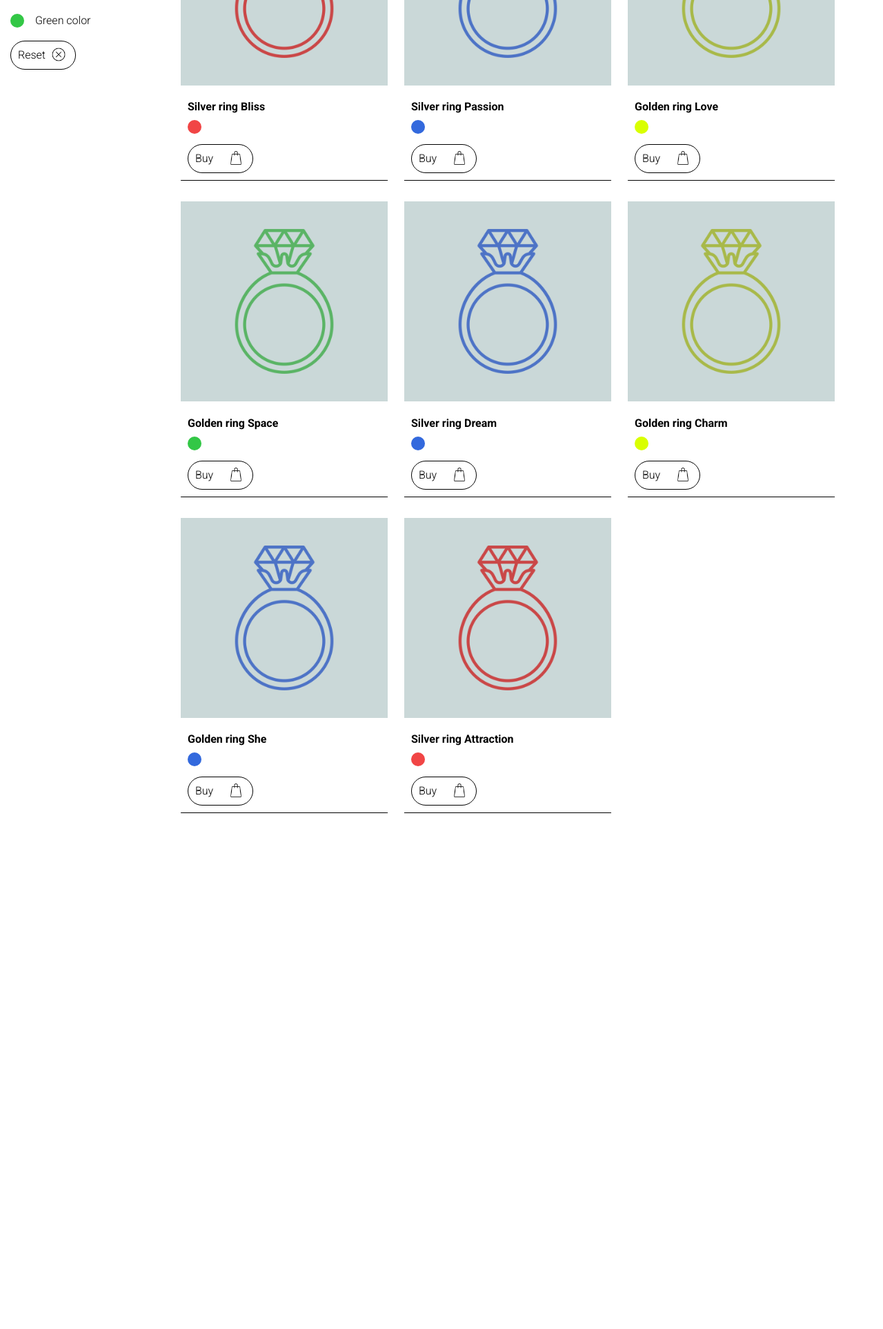
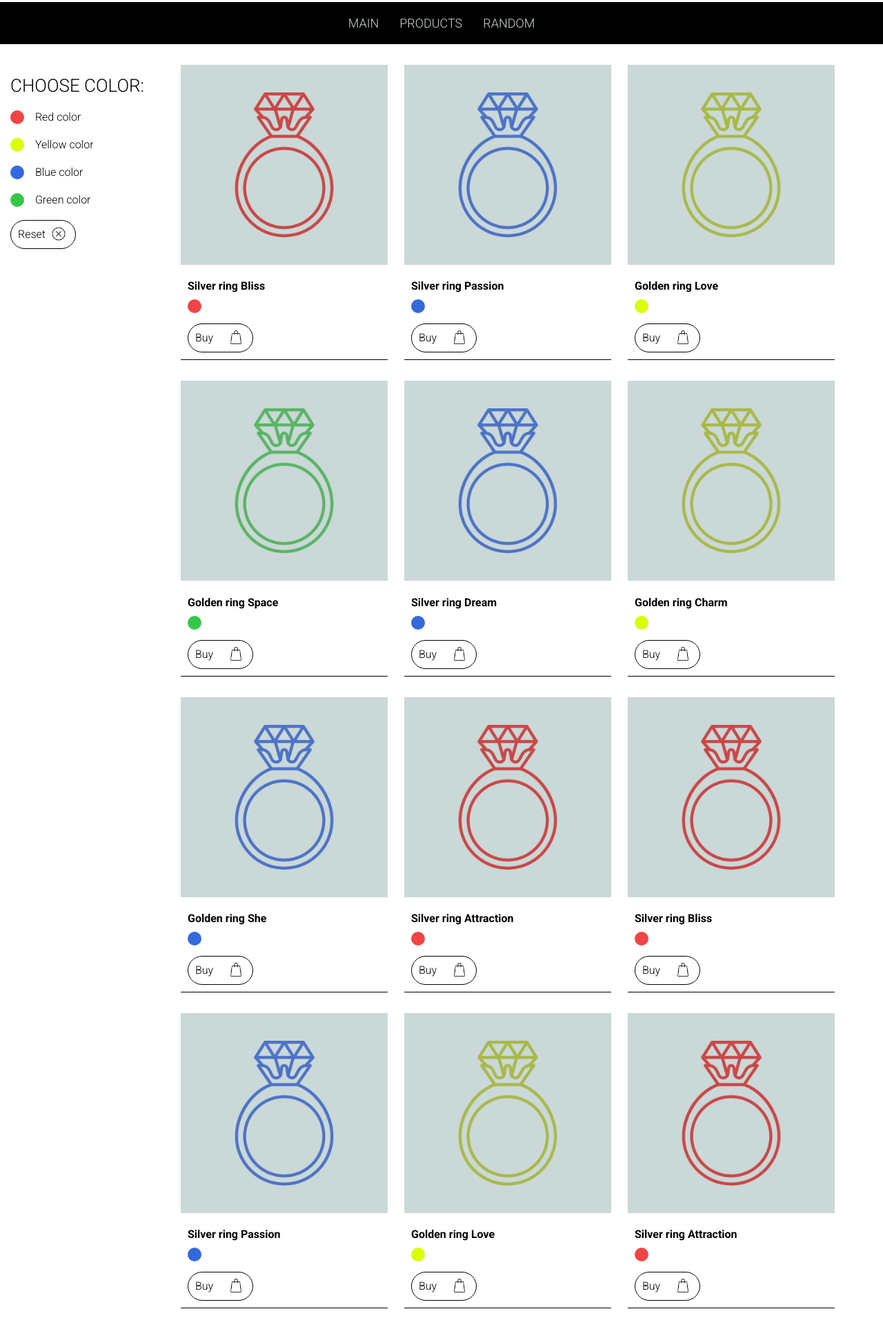
Before and after one commit to anton84des/plp, a website: page index.html in a window 1280 px wide. Shown: the part 196-2123 px from the top of the page at 69% size. Before the commit the page ends 1405 px from the top, so only its background shows below. Drawn offline with nearby package versions, Linux system fonts and the light colour scheme; files that its build step writes are made by us from their sources; files whose address does not match are found by name.

Commit message:
ticket-9-4-header-and-footer
created header

```diff
--- a/index.html
+++ b/index.html
@@ -8,10 +8,25 @@
     <link rel="stylesheet" href="css/global.css">
     <script defer src="js/jquery-3.6.0.min.js"></script>
     <script defer src="js/index-jq.js"></script>
+    <script defer src="js/sticky-header.js"></script>
     <title>Product listing page</title>
 </head>
 
 <body>
+    <div class="header">
+        <div class="header-logo">
+            <a href="#">
+                <img class="header-logo-img" src="./img/logo.png" alt="Logo">
+            </a>
+        </div>
+        <div class="header-menu">
+            <div class="container">
+                <a href="#" class="header-menu-item">Main</a>
+                <a href="index.html" class="header-menu-item">Products</a>
+                <a href="#" class="header-menu-item">Random</a>
+            </div>
+        </div>
+    </div>
     <div class="container">
         <div class="filter">
             <h3 class="filter-heading">Choose color:</h3>
@@ -167,9 +182,71 @@
                     </div>
                 </div>
             </div>
-
+            <div class="products-item">
+                <div class="products-item-img-box">
+                    <a href="pdp.html">
+                        <img class="products-item-img" src="./img/red-diamond-ring.png" alt="product pict">
+                    </a>
+                </div>
+                <div class="products-info">
+                    <h4 class="name">Silver ring Bliss</h4>
+                    <div class="products-info-color">
+                        <div class="products-info-color-item products-info-color-red" data-color="red"></div>
+                    </div>
+                    <div class="button-buy">
+                        <a class="button-buy-link" href="checkout.html">Buy</a>
+                    </div>
+                </div>
+            </div>
+            <div class="products-item">
+                <div class="products-item-img-box">
+                    <a href="pdp.html">
+                        <img class="products-item-img" src="./img/blue-diamond-ring.png" alt="product pict">
+                    </a>
+                </div>
+                <div class="products-info">
+                    <h4 class="name">Silver ring Passion</h4>
+                    <div class="products-info-color">
+                        <div class="products-info-color-item products-info-color-blue" data-color="blue"></div>
+                    </div>
+                    <div class="button-buy">
+                        <a class="button-buy-link" href="checkout.html">Buy</a>
+                    </div>
+                </div>
+            </div>
+            <div class="products-item">
+                <div class="products-item-img-box">
+                    <a href="pdp.html">
+                        <img class="products-item-img" src="./img/yellow-diamond-ring.png" alt="product pict">
+                    </a>
+                </div>
+                <div class="products-info">
+                    <h4 class="name">Golden ring Love</h4>
+                    <div class="products-info-color">
+                        <div class="products-info-color-item products-info-color-yellow" data-color="yellow"></div>
+                    </div>
+                    <div class="button-buy">
+                        <a class="button-buy-link" href="checkout.html">Buy</a>
+                    </div>
+                </div>
+            </div>
+            <div class="products-item">
+                <div class="products-item-img-box">
+                    <a href="pdp.html">
+                        <img class="products-item-img" src="./img/red-diamond-ring.png" alt="product pict">
+                    </a>
+                </div>
+                <div class="products-info">
+                    <h4 class="name">Silver ring Attraction</h4>
+                    <div class="products-info-color">
+                        <div class="products-info-color-item products-info-color-red" data-color="red"></div>
+                    </div>
+                    <div class="button-buy">
+                        <a class="button-buy-link" href="checkout.html">Buy</a>
+                    </div>
+                </div>
+            </div>
         </div>
-
     </div>
 
     <!-- <script src="js/index.js"></script> -->
--- /dev/null
+++ b/js/sticky-header.js
@@ -0,0 +1,33 @@
+// function stickyHeader() {
+//     let headerMenu = document.querySelector('.header-menu');
+//     let sticky = headerMenu.offsetTop;
+//     console.log(sticky)
+
+//     window.onscroll = function () {
+//         if (window.scrollY >= sticky) {
+//             headerMenu.classList.add('sticky');
+//         } else {
+//             headerMenu.classList.remove('sticky');
+//         }
+//     }
+// }
+
+// stickyHeader();
+
+$(document).ready(function () {
+    function stickyHeader() {
+        let $headerMenu = $('.header-menu');
+        let $sticky = $headerMenu.offset().top;
+        console.log($sticky)
+
+        $(window).scroll(function () {
+            if ($(window).scrollTop() >= $sticky) {
+                $headerMenu.addClass('sticky');
+            } else {
+                $headerMenu.removeClass('sticky');
+            }
+        });
+    }
+
+    stickyHeader();
+});
--- a/scss/abstracts/_utilities.scss
+++ b/scss/abstracts/_utilities.scss
@@ -1,3 +1,9 @@
 .d-none {
     display: none;
 }
+
+.sticky {
+    position: fixed;
+    top: 0;
+    z-index: 100;
+}
--- a/scss/global.scss
+++ b/scss/global.scss
@@ -1,4 +1,5 @@
 @import 'abstracts/variables';
+@import 'layout/header';
 @import 'layout/grid';
 @import 'layout/sidebar';
 @import 'layout/forms';
--- a/scss/layout/_grid.scss
+++ b/scss/layout/_grid.scss
@@ -1,6 +1,6 @@
-html {
-    margin-left: calc(100vw - 100%);
-}
+// html {
+//     margin-left: calc(100vw - 100%);
+// }
 
 body {
     font-family: $font-general;
--- /dev/null
+++ b/scss/layout/_header.scss
@@ -0,0 +1,39 @@
+.header {
+    display: flex;
+    align-items: center;
+    flex-direction: column;
+
+    &-logo-img {
+        width: 165px;
+        margin: $spacing-m 0px;
+    }
+}
+
+.header-menu {
+    padding: $spacing-l 0;
+    width: 100%;
+    background-color: $black-color;
+
+    &-item {
+        color: $main-color;
+        text-decoration: none;
+        text-transform: uppercase;
+        font-size: $font-size-xs;
+    }
+
+    &-item:hover {
+        font-weight: 700;
+        transition: border ease;
+    }
+
+    &-item:nth-child(2) {
+        margin: 0px $spacing-xl;
+    }
+
+    .container {
+        display: flex;
+        justify-content: center;
+        align-items: center;
+        margin: 0 auto;
+    }
+}
```
Also changed, not shown: pdp.html (+15 -0 lines), img/logo.png (added), 1 other file.
